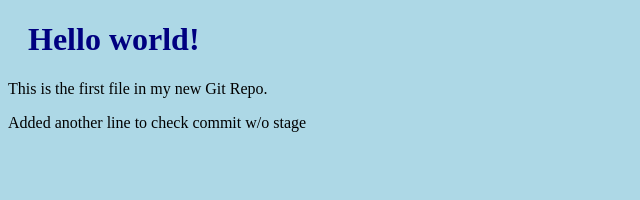
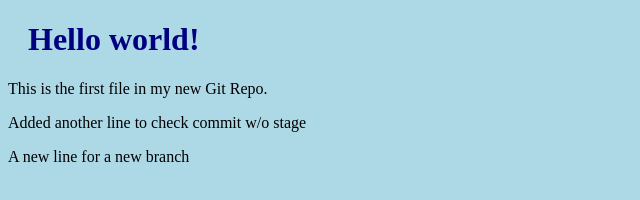
Before and after one commit to ajrana83/hello-world-Example, a plain HTML site: page index.html in a window 1280 px wide. Shown: the whole page, without its empty margins (0-640 px from the left). Drawn offline with Linux system fonts and the light colour scheme.

```diff
--- a/index.html
+++ b/index.html
@@ -9,5 +9,6 @@
 <h1>Hello world!</h1>
 <p>This is the first file in my new Git Repo.</p>
 <p> Added another line to check commit w/o stage</p>
+<p> A new line for a new branch</p>
 </body>
 </html>
```
Also changed, not shown: Sample.jpg (added).
